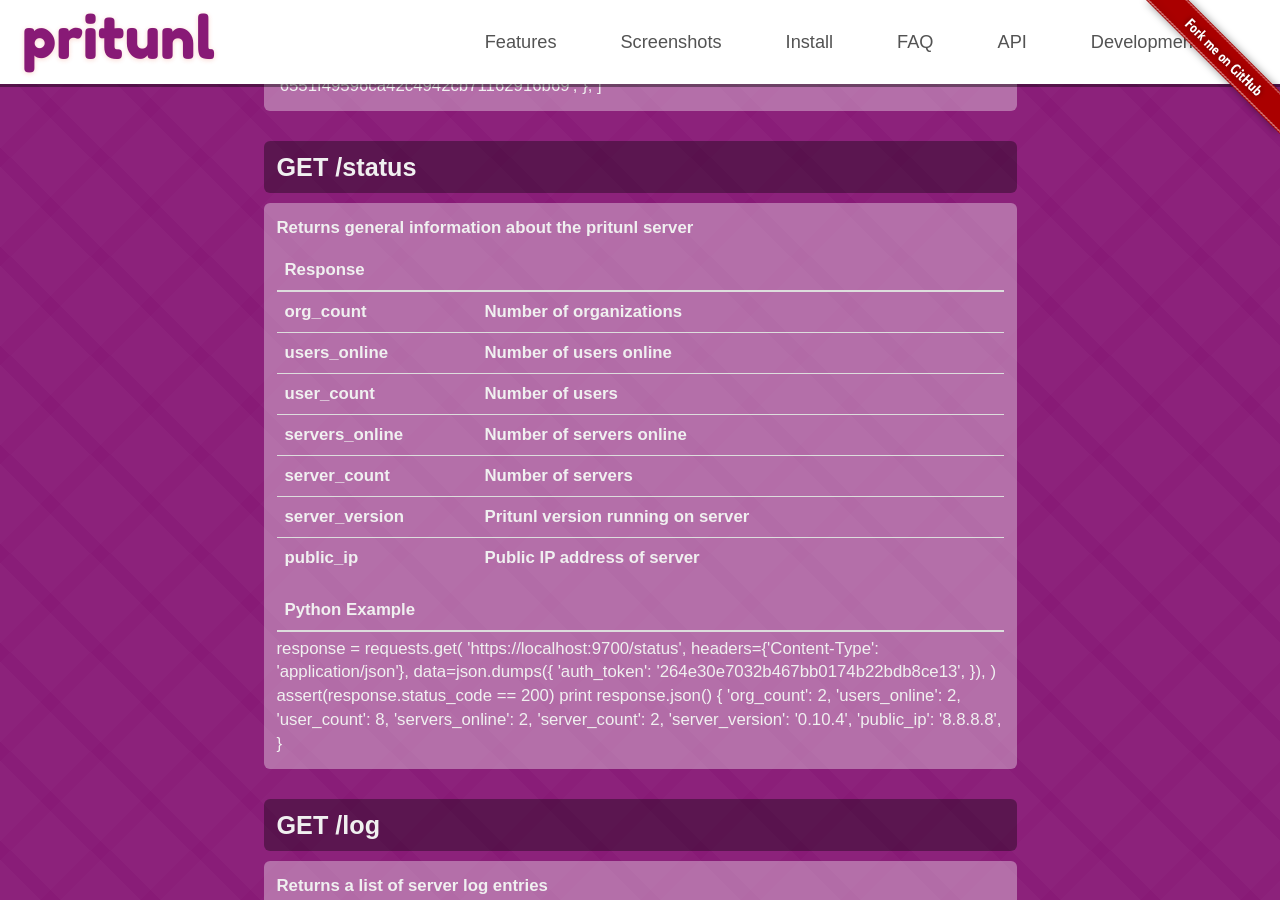
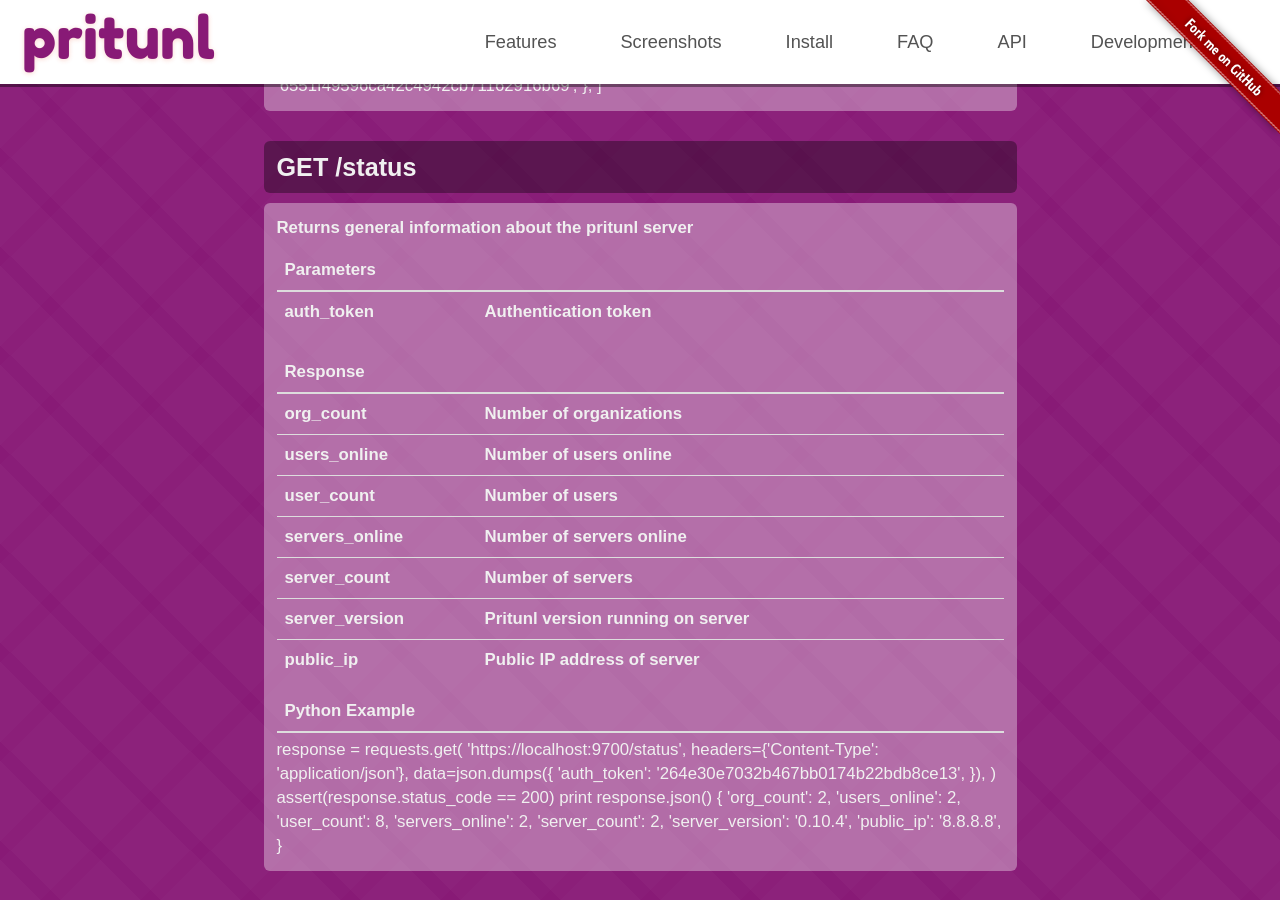
Before and after one commit to pritunl/pritunl.github.io, a Jekyll site: the page built from index.html, in a window 1280 px wide and 900 px high, scrolled down 12409 px. Built offline with Jekyll 4.4.1, drawn with Linux system fonts in a browser that asks for light colours; nearby versions of some CDN libraries; Markdown is read by kramdown in place of the engine named in the settings.

Commit message:
Add too status api documentation

```diff
--- a/index.html
+++ b/index.html
@@ -1493,6 +1493,19 @@
             <table class="table">
               <thead>
                 <tr>
+                  <th colspan="2">Parameters</th>
+                </tr>
+              </thead>
+              <tbody>
+                <tr>
+                  <td>auth_token</td>
+                  <td>Authentication token</td>
+                </tr>
+              </tbody>
+            </table>
+            <table class="table">
+              <thead>
+                <tr>
                   <th colspan="2">Response</th>
                 </tr>
               </thead>
```
